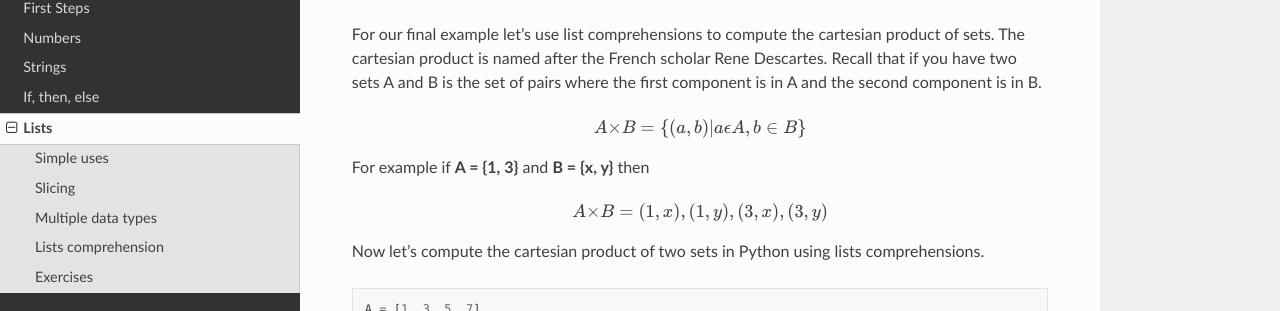
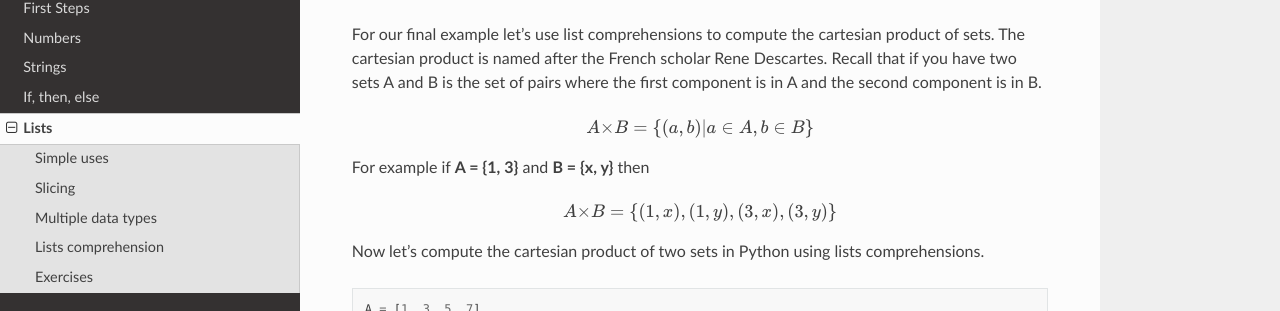
Before and after one commit to kopsha/python-1o1, a Sphinx documentation site: the page built from docs/lists.rst, in a window 1280 px wide and 900 px high, scrolled down 7444 px. Shown: the part 141-452 px from the top of the window. Built offline with Sphinx 7.4.7 and the Read the Docs theme 2.0.0, drawn with Linux system fonts in a browser that asks for light colours.

Commit message:
beautify

```diff
--- a/docs/lists.rst
+++ b/docs/lists.rst
@@ -421,13 +421,13 @@ first component is in A and the second component is in B.
 
 .. math::
 
-    A × B  = \{ (a, b) | a \epsilon A, b ∈ B \}
+    A × B  = \{ (a, b) | a \in A, b \in B \}
 
 For example if **A = {1, 3}** and **B = {x, y}** then
 
 .. math::
 
-    A × B  = { (1, x), (1, y), (3, x), (3, y) }
+    A × B  = \{ (1, x), (1, y), (3, x), (3, y) \}
 
 Now let's compute the cartesian product of two sets in Python using lists
 comprehensions.
```
